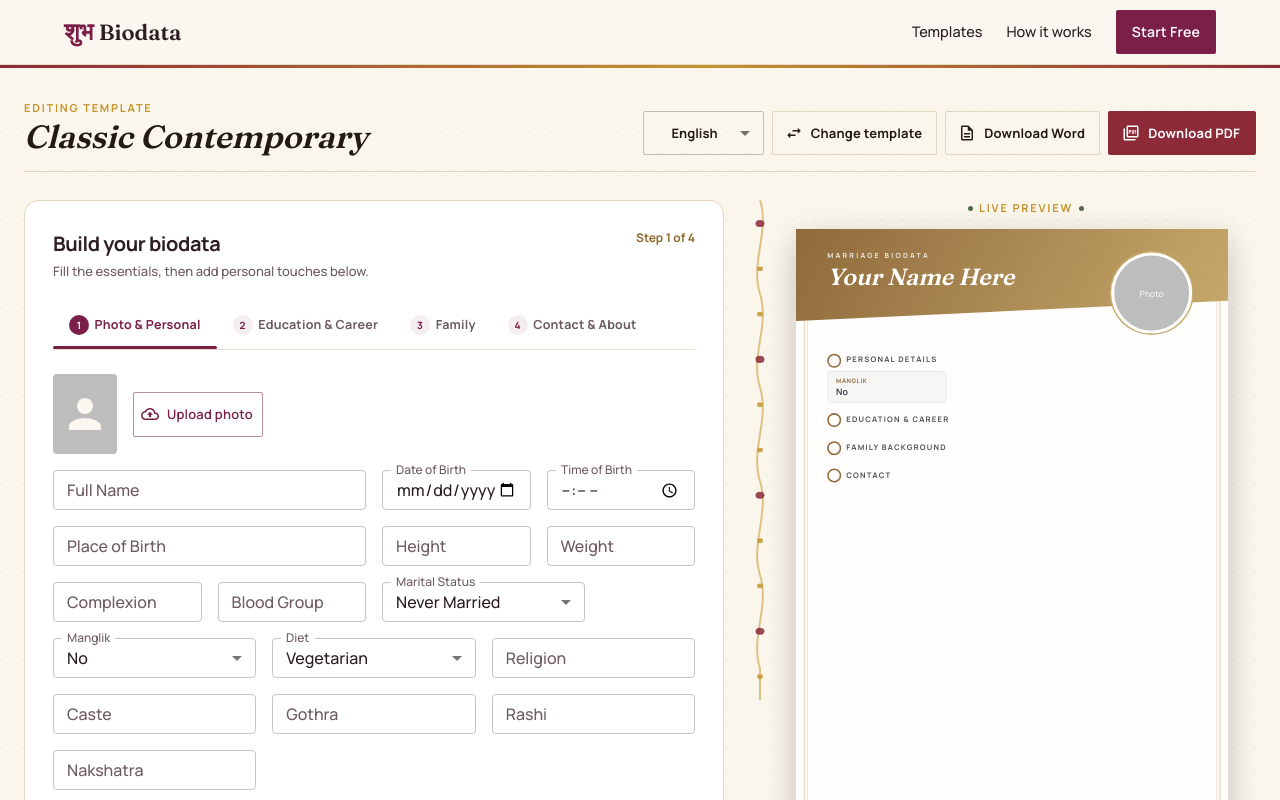
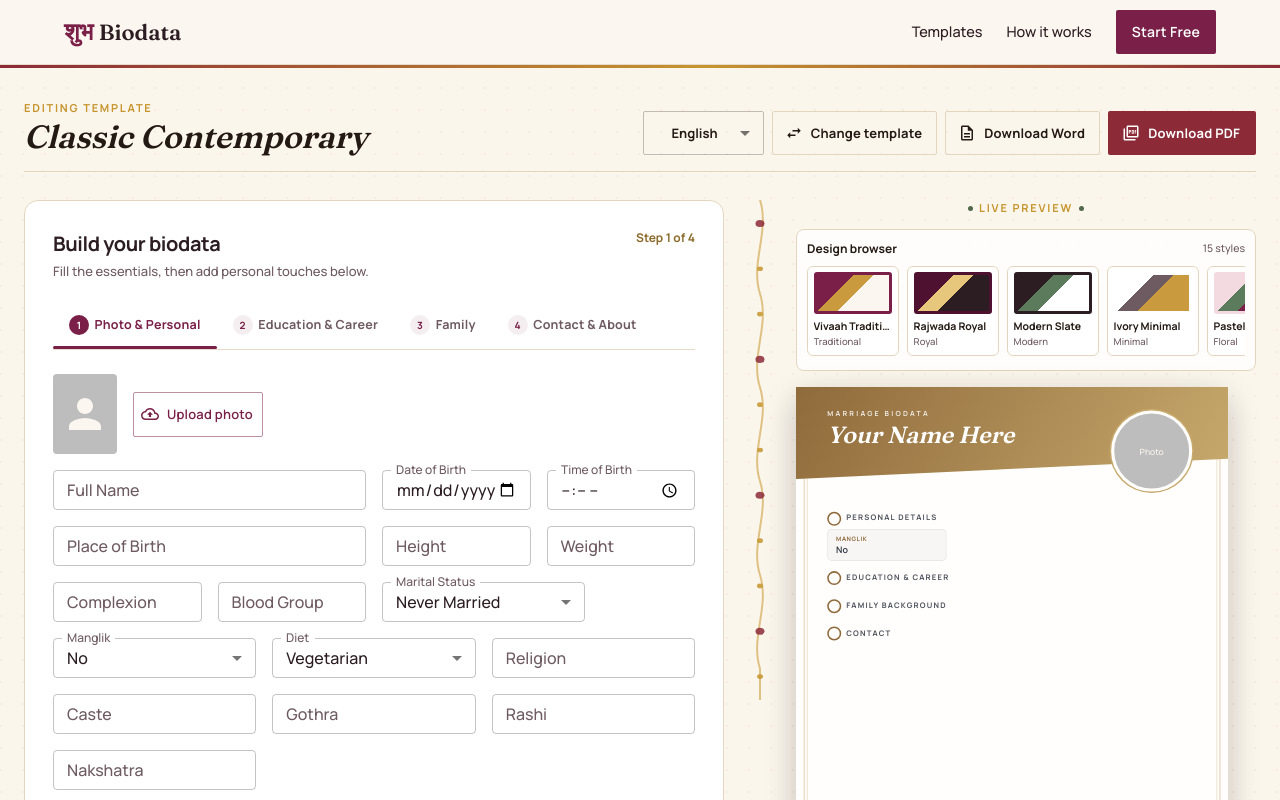
Before and after one commit to Ranjeet-lohar/Shubh-Biodata, a Next.js app: page /editor/classic-contemporary in a window 1280 px wide. Shown: the top 800 px of the page. Built offline with nearby package versions, Linux system fonts and the light colour scheme.

Commit message:
code update biodata

```diff
--- a/src/app/editor/[templateId]/page.tsx
+++ b/src/app/editor/[templateId]/page.tsx
@@ -297,10 +297,72 @@ export default function EditorPage() {
                   <Box sx={{ width: 5, height: 5, borderRadius: "50%", bgcolor: MEHENDI }} />
                 </Box>
 
-                  <Box sx={{ transform: "scale(0.78)", transformOrigin: "top left", width: 554, maxWidth: "554px" }}>
-                    <TemplatePreview key={`${template.id}-${language}`} ref={previewRef} templateId={template.id} data={data} language={language} />
+                <Paper
+                  variant="outlined"
+                  sx={{
+                    mb: 2,
+                    p: 1.25,
+                    borderRadius: 2,
+                    borderColor: LINE,
+                    bgcolor: "rgba(255,255,255,0.78)",
+                  }}
+                 >
+                  <Box sx={{ display: "flex", justifyContent: "space-between", alignItems: "center", mb: 1 }}>
+                    <Typography sx={{ fontSize: 12, fontWeight: 800, color: INK }}>Design browser</Typography>
+                    <Typography sx={{ fontSize: 10.5, color: "text.secondary" }}>{templates.length} styles</Typography>
                   </Box>
+                  <Box
+                    sx={{
+                      display: "flex",
+                      gap: 1,
+                      overflowX: "auto",
+                      pb: 0.5,
+                      "&::-webkit-scrollbar": { height: 4 },
+                      "&::-webkit-scrollbar-thumb": { bgcolor: GOLD, borderRadius: 4 },
+                    }}
+                  >
+                    {templates.map((item) => {
+                      const active = item.id === template.id;
+                      return (
+                        <Box
+                          key={item.id}
+                          component="button"
+                          type="button"
+                          onClick={() => router.push(`/editor/${item.id}`)}
+                          aria-label={`Use ${item.name} template`}
+                          sx={{
+                            minWidth: 92,
+                            p: 0.7,
+                            border: "1px solid",
+                            borderColor: active ? MAROON : LINE,
+                            borderRadius: 1.5,
+                            bgcolor: active ? "rgba(140,42,56,0.07)" : "#fff",
+                            textAlign: "left",
+                            cursor: "pointer",
+                            transition: "transform 160ms ease, border-color 160ms ease",
+                            "&:hover": { transform: "translateY(-2px)", borderColor: GOLD },
+                          }}
+                        >
+                          <Box
+                            sx={{
+                              height: 42,
+                              mb: 0.6,
+                              borderRadius: 0.75,
+                              border: `3px solid ${item.swatch[0]}`,
+                              background: `linear-gradient(135deg, ${item.swatch[0]} 0 34%, ${item.swatch[1]} 34% 52%, ${item.swatch[2]} 52%)`,
+                            }}
+                          />
+                          <Typography noWrap sx={{ fontSize: 10.5, fontWeight: 800, color: INK }}>{item.name}</Typography>
+                          <Typography noWrap sx={{ fontSize: 9.5, color: "text.secondary" }}>{item.category}</Typography>
+                        </Box>
+                      );
+                    })}
+                  </Box>
+                </Paper>
 
+                <Box sx={{ transform: "scale(0.78)", transformOrigin: "top left", width: 554, maxWidth: "554px" }}>
+                  <TemplatePreview key={`${template.id}-${language}`} ref={previewRef} templateId={template.id} data={data} language={language} />
+                </Box>
               </Box>
             )}
           </Box>
--- a/src/components/BiodataForm.tsx
+++ b/src/components/BiodataForm.tsx
@@ -58,7 +58,7 @@ function CustomDetails({ section, data, onChange }: { section: ExtraSection; dat
         <Box sx={{ display: "flex", alignItems: "center", gap: 1 }}>
           <AutoAwesomeIcon sx={{ color: "secondary.main", fontSize: 19 }} />
           <Box>
-            <Typography sx={{ fontWeight: 800, fontSize: 13.5 }}>Custom details</Typography>
+            <Typography sx={{ fontWeight: 800, fontSize: 13.5 }}>Additional Details</Typography>
             <Typography sx={{ color: "text.secondary", fontSize: 11.5 }}>Add anything this template should show</Typography>
           </Box>
         </Box>
--- a/src/components/previews/TemplatePreview.tsx
+++ b/src/components/previews/TemplatePreview.tsx
@@ -135,8 +135,10 @@ const TemplatePreview = forwardRef<HTMLDivElement, { templateId: string; data: B
           },
         }}
       >
-        {content}
-        <CustomDetailsPreview data={data} language={language} />
+        <div>
+          {content}
+          <CustomDetailsPreview data={data} language={language} />
+        </div>
       </Box>
     );
   }
```
Also changed, not shown: 1 other file (tests, documents, lock files or other folders).
